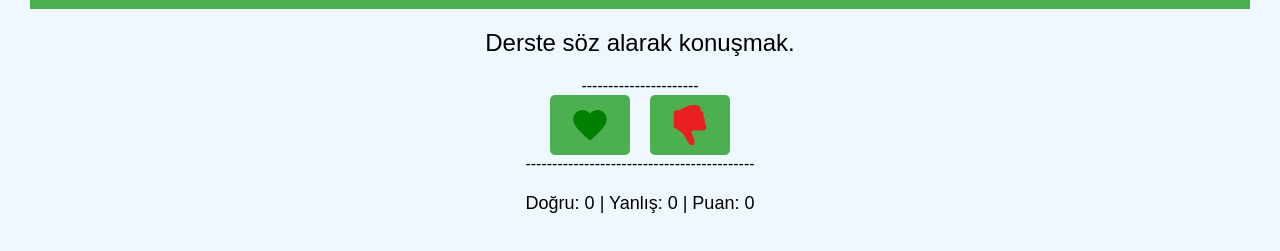
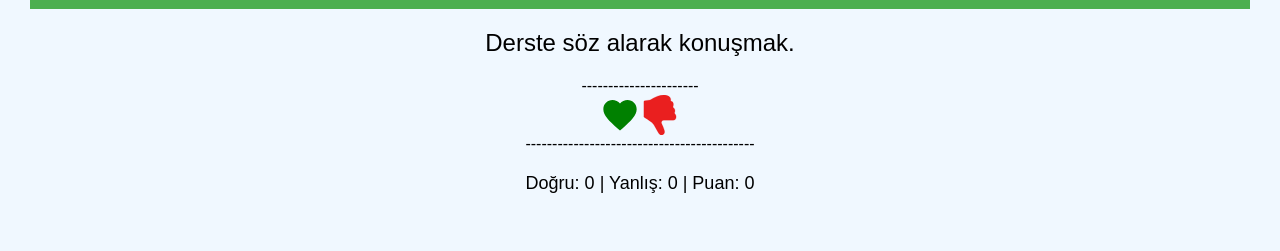
Before and after one commit to smartkod/etkinlikler, a plain HTML site: page SINIF_KURALLARI.html in a window 1280 px wide. Shown: the part 195-446 px from the top of the page. Drawn offline with Linux system fonts and the light colour scheme.

Commit message:
Update SINIF_KURALLARI.html

```diff
--- a/SINIF_KURALLARI.html
+++ b/SINIF_KURALLARI.html
@@ -376,9 +376,9 @@ function shareLink(url) {
 ----------------------
 
  <div class="buttons">
-    <svg class="button like" width="40px" height="40px" xmlns="http://www.w3.org/2000/svg" viewBox="0 0 24 24"><path d="M12 21.35l-1.45-1.32C5.4 15.36 2 12.28 2 8.5 2 5.42 4.42 3 7.5 3c1.74 0 3.41.81 4.5 2.09C13.09 3.81 14.76 3 16.5 3 19.58 3 22 5.42 22 8.5c0 3.78-3.4 6.86-8.55 11.54L12 21.35z" fill="green"/></svg>
+    <svg class="like" width="40px" height="40px" xmlns="http://www.w3.org/2000/svg" viewBox="0 0 24 24"><path d="M12 21.35l-1.45-1.32C5.4 15.36 2 12.28 2 8.5 2 5.42 4.42 3 7.5 3c1.74 0 3.41.81 4.5 2.09C13.09 3.81 14.76 3 16.5 3 19.58 3 22 5.42 22 8.5c0 3.78-3.4 6.86-8.55 11.54L12 21.35z" fill="green"/></svg>
 
-    <svg class="button dislike"  fill="#ea1f1f" height="40px" width="40px" version="1.1" id="Capa_1" xmlns="http://www.w3.org/2000/svg" xmlns:xlink="http://www.w3.org/1999/xlink" viewBox="0 0 208.666 208.666" xml:space="preserve" stroke="#ea1f1f">
+    <svg class="dislike"  fill="#ea1f1f" height="40px" width="40px" version="1.1" id="Capa_1" xmlns="http://www.w3.org/2000/svg" xmlns:xlink="http://www.w3.org/1999/xlink" viewBox="0 0 208.666 208.666" xml:space="preserve" stroke="#ea1f1f">
 
       <g id="SVGRepo_bgCarrier" stroke-width="0"/>
 
@@ -387,8 +387,8 @@ function shareLink(url) {
       <g id="SVGRepo_iconCarrier"> <g> <path d="M54.715,24.957c-0.544,0.357-1.162,0.598-1.806,0.696l-28.871,4.403c-2.228,0.341-3.956,2.257-3.956,4.511v79.825 c0,1.204,33.353,20.624,43.171,30.142c12.427,12.053,21.31,34.681,33.983,54.373c4.405,6.845,10.201,9.759,15.584,9.759 c10.103,0,18.831-10.273,14.493-24.104c-4.018-12.804-8.195-24.237-13.934-34.529c-4.672-8.376,1.399-18.7,10.989-18.7h48.991 c18.852,0,18.321-26.312,8.552-34.01c-1.676-1.32-2.182-3.682-1.175-5.563c3.519-6.572,2.86-20.571-6.054-25.363 c-2.15-1.156-3.165-3.74-2.108-5.941c3.784-7.878,3.233-24.126-8.71-27.307c-2.242-0.598-3.699-2.703-3.405-5.006 c0.909-7.13-0.509-20.86-22.856-26.447C133.112,0.573,128.281,0,123.136,0C104.047,0.001,80.683,7.903,54.715,24.957z"/> </g> </g>
 
       </svg>
+  </div>
 
-  </div>
 
       -------------------------------------------
 
```
